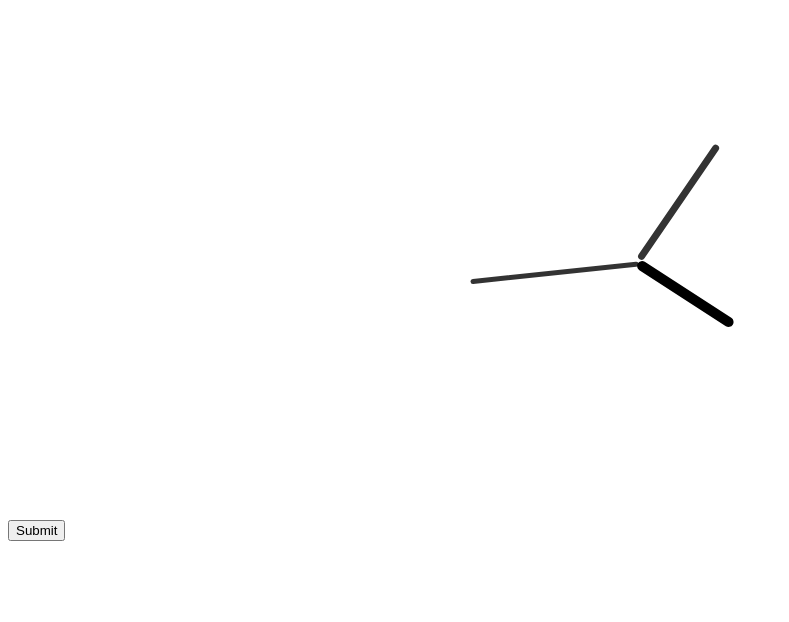
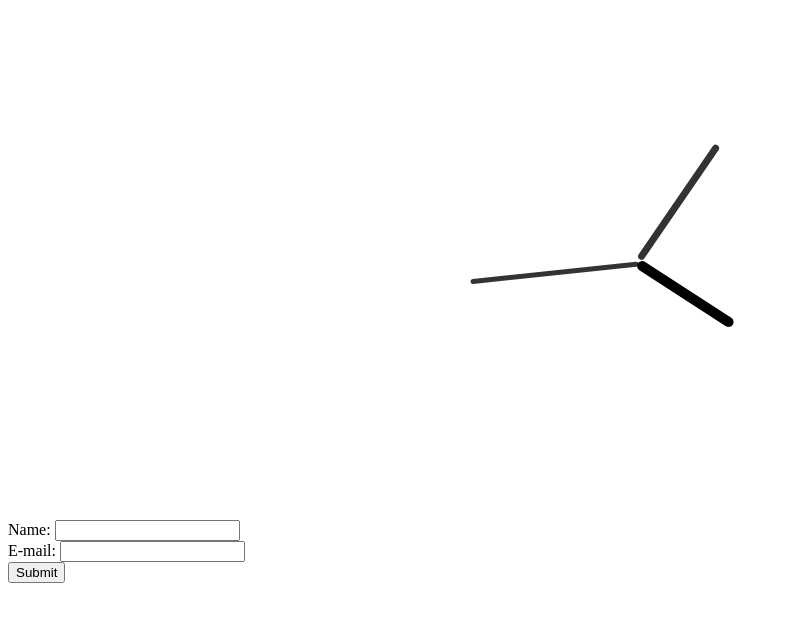
Before and after one commit to SauravKumarJhaNITW/analog-clock-using-js, a plain HTML site: page index.html in a window 1280 px wide. Shown: the whole page, without its empty margins (0-789 px from the left). Drawn offline with Linux system fonts and the light colour scheme.

Commit message:
Update index.html

```diff
--- a/index.html
+++ b/index.html
@@ -13,6 +13,10 @@
       <div id="minute"></div>
       <div id="second"></div>
   </div>
-    <input type ="submit" value="Submit" action="actionpage.php">
+    <form action="actionpage.php" method="post">
+Name: <input type="text" name="name"><br>
+E-mail: <input type="text" name="email"><br>
+<input type="submit">
+</form>
 </body>
 </html>
```
